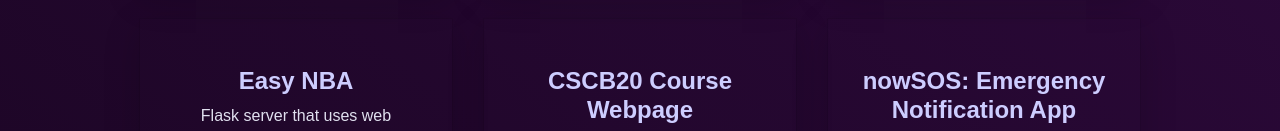
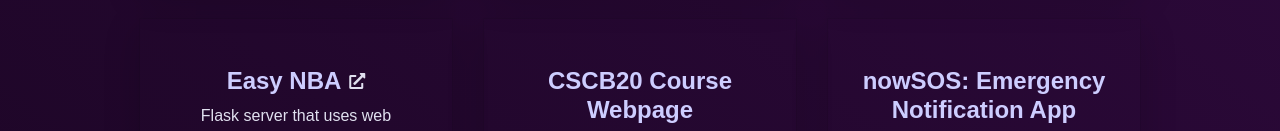
Before and after one commit to zsspan/zsspan.github.io, a React (Create React App) app: page / in a window 1280 px wide. Shown: the part 2646-2777 px from the top of the page. Built offline with nearby package versions, Linux system fonts and the light colour scheme.

Commit message:
feat: added to projects section and adjusted page animations

```diff
--- a/src/App.js
+++ b/src/App.js
@@ -17,8 +17,8 @@
 const App = () => {
   useEffect(() => {
     AOS.init({
-      duration: 1000,
-      once: true,
+      duration: 500,
+      once: false,
     });
   }, []);
 
--- a/src/components/Experiences.js
+++ b/src/components/Experiences.js
@@ -3,7 +3,7 @@
 
 const Experience = () => {
   return (
-    <section className="section" id="experience">
+    <section className="section" id="experience" data-aos="fade-up" data-aos-duration="200">
       <div className="about center">
         <h2 className="role" >EXPERIENCES</h2>
         <div className="bottom-content">
--- a/src/components/education.js
+++ b/src/components/education.js
@@ -2,7 +2,7 @@
 
 const Education = () => {
   return (
-    <section className="section education-section" id="education" data-aos="fade-up">
+    <section className="section education-section" id="education" data-aos="fade-up" data-aos-duration="200">
       <div className="about center">
         <h2 className="role">EDUCATION AND AWARDS</h2>
         <div className="education-cards">
--- a/src/components/projects.js
+++ b/src/components/projects.js
@@ -4,10 +4,10 @@
 
 const Projects = () => {
   return (
-    <section id='projects' className='section projects'>
+    <section id='projects' className='section projects' data-aos="fade-up" data-aos-duration="200">
       <h2 className='section-title'>Projects</h2>
 
-      <div className='projects-grid'>
+      <div className='projects-grid' data-aos='fade-right'>
         {projectList.map((project, index) => (
           <div className='project' key={index}>
             <div className='project-header'>
--- a/src/components/skills.js
+++ b/src/components/skills.js
@@ -57,11 +57,11 @@
 
 const Skills = () => {
   return (
-    <section className="section" id="skills">
+    <section className="section" id="skills" >
       <h2 className="section-title down">Skills</h2>
       <div className="separator">
         {skillsData.map((category, index) => (
-          <div className="skill-container" key={index}>
+          <div className="skill-container" key={index} data-aos="fade-down">
             <p className="skill-type">{category.type}</p>
             <ul className="skills-list">
               {category.skills.map((skill, index) => (
--- a/src/projectList.js
+++ b/src/projectList.js
@@ -27,12 +27,13 @@
       description: 'Flask server that uses web scraping, machine learning, databases, and custom curated datasets to predict, visualize and analyze in-depth NBA player statistics',
       tools: ['Python', 'Flask', 'mySQL', 'Pandas', 'BeautifulSoup', 'Scikit-Learn', 'Seaborn'],
       image: 'easynba.png',
-      sourceCode: 'https://github.com/zsspan?tab=repositories',
+      sourceCode: 'https://github.com/zsspan/Easy-NBA',
+      livePreview: 'https://easy-nba.onrender.com/'
     },
     {
       name: 'CSCB20 Course Webpage',
       description: 'A full-stack course webpage designed for a university-level web development course',
-      tools: ['Flask', 'Python', 'SQLite', 'HTML', 'CSS', 'JavaScript'],
+      tools: ['Python', 'Flask', 'SQLite', 'HTML', 'CSS', 'JavaScript'],
       image: 'cscb20.png',
       sourceCode: 'https://github.com/zsspan/course-webpage',
     },
@@ -44,6 +45,13 @@
       sourceCode: 'https://docs.google.com/document/d/1N9SxnsNJASZdvgbfpsQwr4k0cprsaz6N0z4_CTqJkjw/edit?tab=t.0',
     },
     {
+      name: 'Spectrum',
+      description: 'A Chrome Extension that uses NLP to categorize and classify your news articles ',
+      tools: ['Flask', 'Python', 'NLP', 'Scikit-Learn', 'Data Collection', 'JavaScript', 'REST'],
+      image: 'spectrumheader.png',
+      sourceCode: 'https://github.com/zsspan/Spectrum',
+    },
+    {
       name: 'Full Repository List',
       description: 'A collection of other minor projects, custom APIs, and more',
       tools: [],
--- a/src/styles/App.css
+++ b/src/styles/App.css
@@ -204,3 +204,25 @@
     opacity: 1;
   }
 }
+
+@media (max-width: 720px) {
+
+  /* Disable all animations and fading for mobile */
+  [data-aos="fade-left"],
+  [data-aos="fade-right"],
+  [data-aos="fade-up"],
+  [data-aos="fade-down"] {
+    opacity: 1 !important;
+    /* Keep it fully visible */
+    transform: none !important;
+    /* No translation */
+    transition: none !important;
+    /* Disable transition */
+  }
+}
+
+@media (min-width: 720px) {
+  #projects, #education, #experience {
+    scroll-margin-top: 100px;
+  }
+}
--- a/src/styles/projects.css
+++ b/src/styles/projects.css
@@ -60,8 +60,14 @@
 
 /* center the last item if it's alone in the last row */
 @media (min-width: 875px) {
-  .projects-grid > .project:nth-last-child(1):nth-child(odd) {
-    grid-column: 2 / 3;
+  .projects-grid {
+    grid-template-columns: repeat(3, 1fr); /* 3 equal columns */
+  }
+
+  /* Center the last 2 items in the last row */
+  .projects-grid > .project:nth-last-child(2),
+  .projects-grid > .project:nth-last-child(1) {
+    grid-column: span 1;
     justify-self: center;
   }
 }
```
Also changed, not shown: public/easynba2.png (added), public/spectrumheader.png (added).
